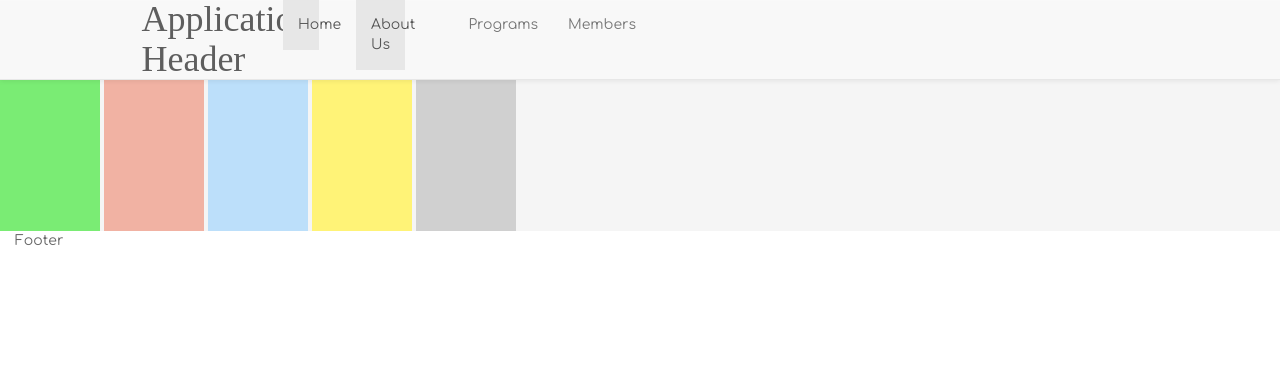
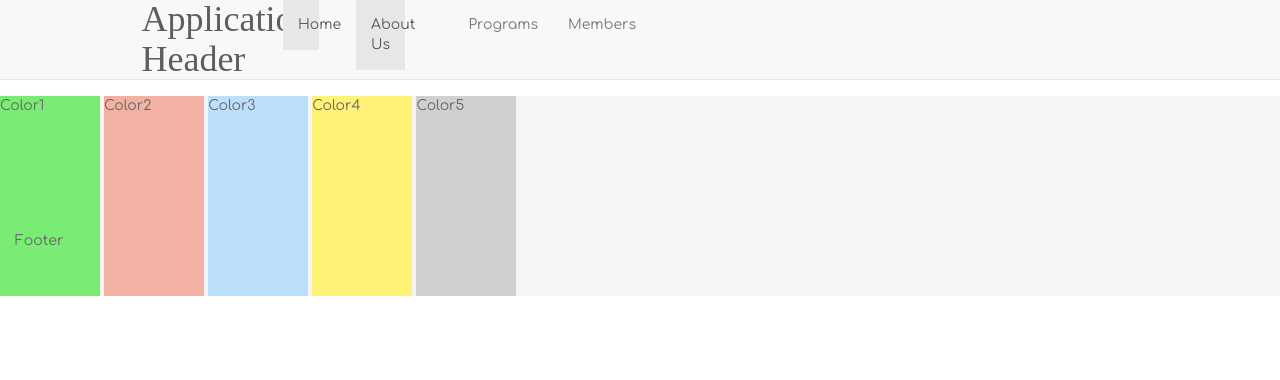
Before and after one commit to cool-beans/Team65_buffer, a Django app: page /final_project/about/ in a window 1280 px wide. Shown: the top 380 px of the page. Run offline with Django 3.2, Linux system fonts and the light colour scheme; parts of the project's set-up code (start-up, migrations or seed data) failed here and were passed over; some libraries are stand-ins or nearby versions; some web fonts are replaced.

Commit message:
Added clearance between the content and the navigation. Removed the shadow for the navigation bar.

```diff
--- a/app/static/styles/application.css
+++ b/app/static/styles/application.css
@@ -8,7 +8,8 @@
   font-family: "Iceland"; }
 
 .navbar {
-  background-image: none; }
+  background-image: none;
+  box-shadow: none; }
   .navbar h1 {
     margin: 0 10% 0 50%; }
   .navbar .navbar-brand {
@@ -21,6 +22,10 @@
     margin: 0 50% 0 0; }
     .navbar .navbar-nav a:hover {
       background-image: linear-gradient(to bottom, #ebebeb 0%, #f3f3f3 100%); }
+
+.content {
+  position: relative;
+  top: 65px; }
 
 #footer {
   height: 100px; }
--- a/app/static/styles/application.scss
+++ b/app/static/styles/application.scss
@@ -19,6 +19,7 @@
 }
 .navbar{
    background-image:none;
+   box-shadow:none;
   h1{
      margin:0 10% 0 50%;
   }
@@ -42,7 +43,10 @@
      }
   }
 }
-
+.content{
+   position:relative;
+   top:65px;//20px;
+}
 #footer {
   height: 100px;
 }
--- a/app/templates/final_project/base.html
+++ b/app/templates/final_project/base.html
@@ -22,7 +22,6 @@
          </div>
       </div>
    </div><!-- header-->
-   <div class="content">
       <div class="navigation">
          <div class="row">
             <div class="col-lg-12">
@@ -33,9 +32,10 @@
             </div>
          </div>
       </div>
+      <div class="content">
          {% block content %}{% endblock %}
          {% include 'final_project/partials/color_pallet.html' %}
-   </div><!--content-->
+      </div><!--content-->
    <div id="footer">
       <div class="row">
          <div class="col-lg-12">
```
